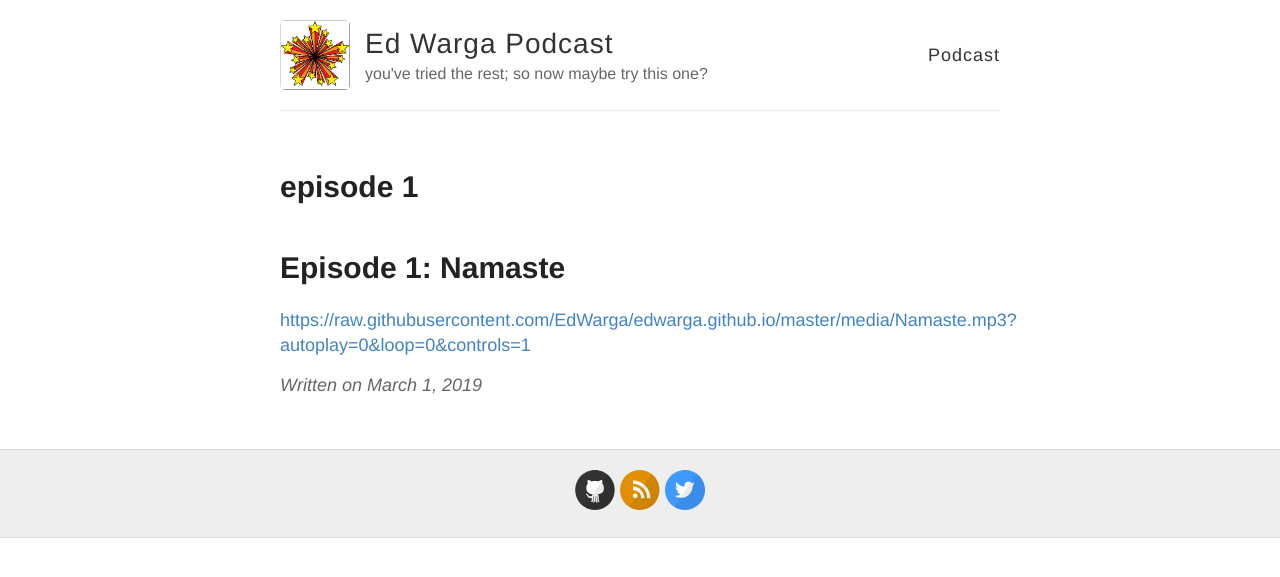
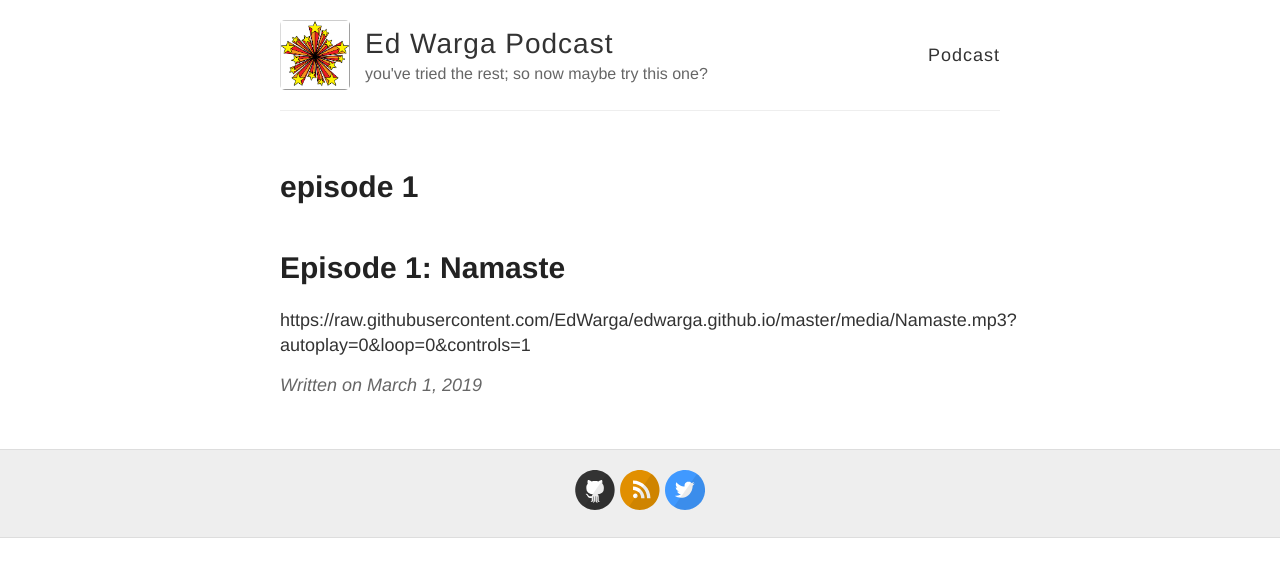
Before and after one commit to EdWarga/edwarga.github.io, a Jekyll site: the page built from _posts/2019-03-01-episode1.md, in a window 1280 px wide. Shown: the top 577 px of the page. Built offline with Jekyll 4.4.1, drawn with Linux system fonts in a browser that asks for light colours; nearby versions of some CDN libraries; library files that are not in the unit come from our copies.

Commit message:
Update 2019-03-01-episode1.md

```diff
--- a/_posts/2019-03-01-episode1.md
+++ b/_posts/2019-03-01-episode1.md
@@ -4,4 +4,4 @@ title: episode 1
 ---
 
 # Episode 1: Namaste
-<https://raw.githubusercontent.com/EdWarga/edwarga.github.io/master/media/Namaste.mp3?autoplay=0&loop=0&controls=1>
+https://raw.githubusercontent.com/EdWarga/edwarga.github.io/master/media/Namaste.mp3?autoplay=0&loop=0&controls=1
```
